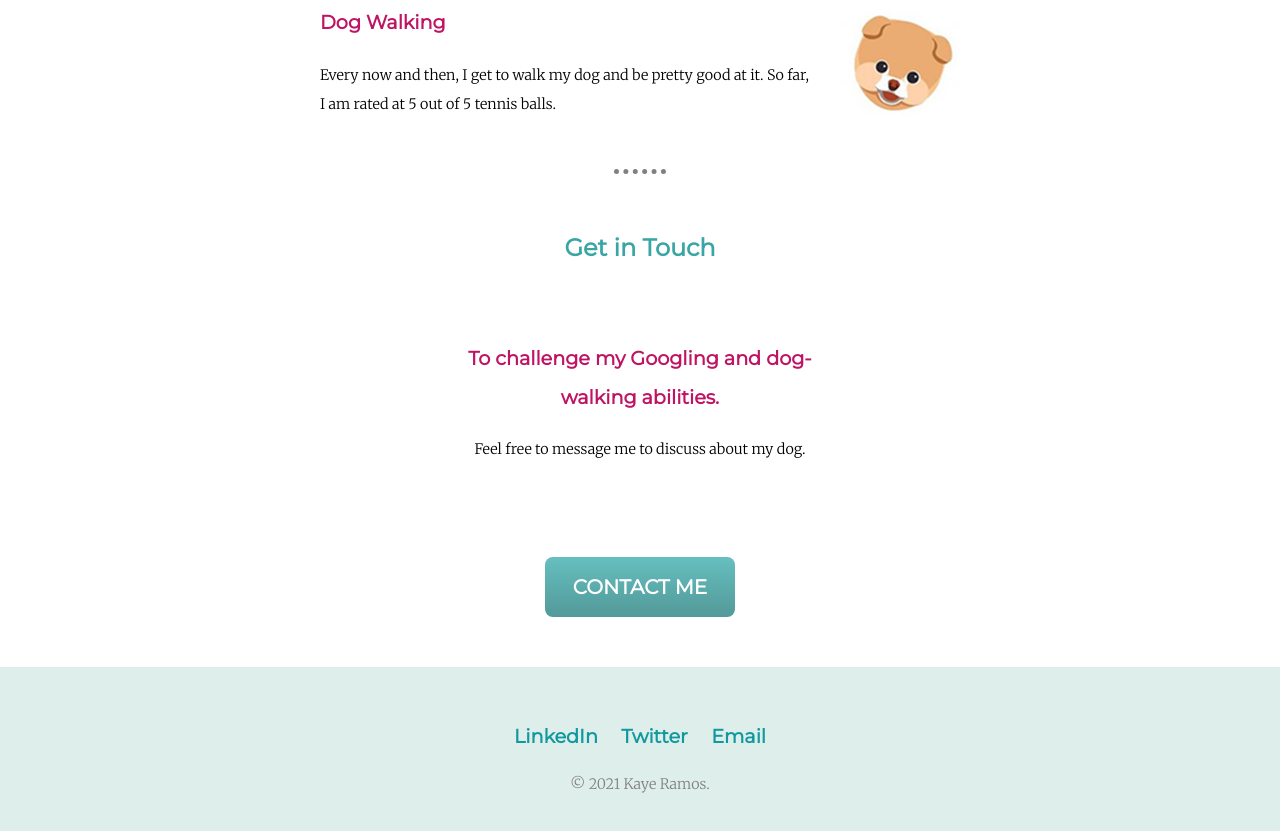
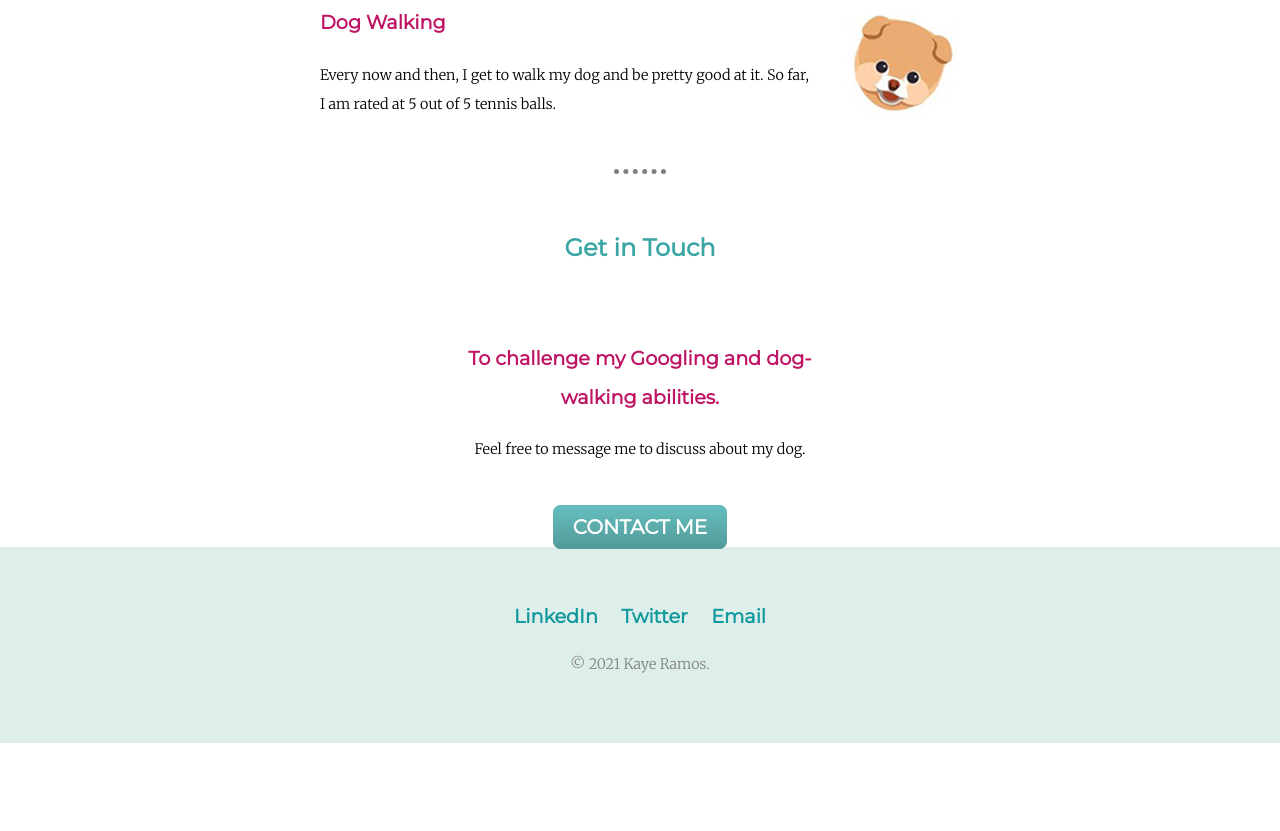
Before and after one commit to marykayeramos/CSS-Website, a plain HTML site: page index.html in a window 1280 px wide. Shown: the part 1513-2344 px from the top of the page. After the commit the page ends 2256 px from the top, so only its background shows below. Drawn offline with Linux system fonts and the light colour scheme; a web font is replaced by a local one.

Commit message:
Update index.html

```diff
--- a/index.html
+++ b/index.html
@@ -44,7 +44,7 @@
       <h3>To challenge my Googling and dog-walking abilities.</h3>
       <p>Feel free to message me to discuss about my dog.</p>
       <br>
-      <h3 class="btn" href="mailto:heyykaye@gmail.com"><strong>CONTACT ME</strong></h3>
+      <a class="btn" href="mailto:heyykaye@gmail.com"><strong>CONTACT ME</strong></a>
     </div>
   </div>
 
```
